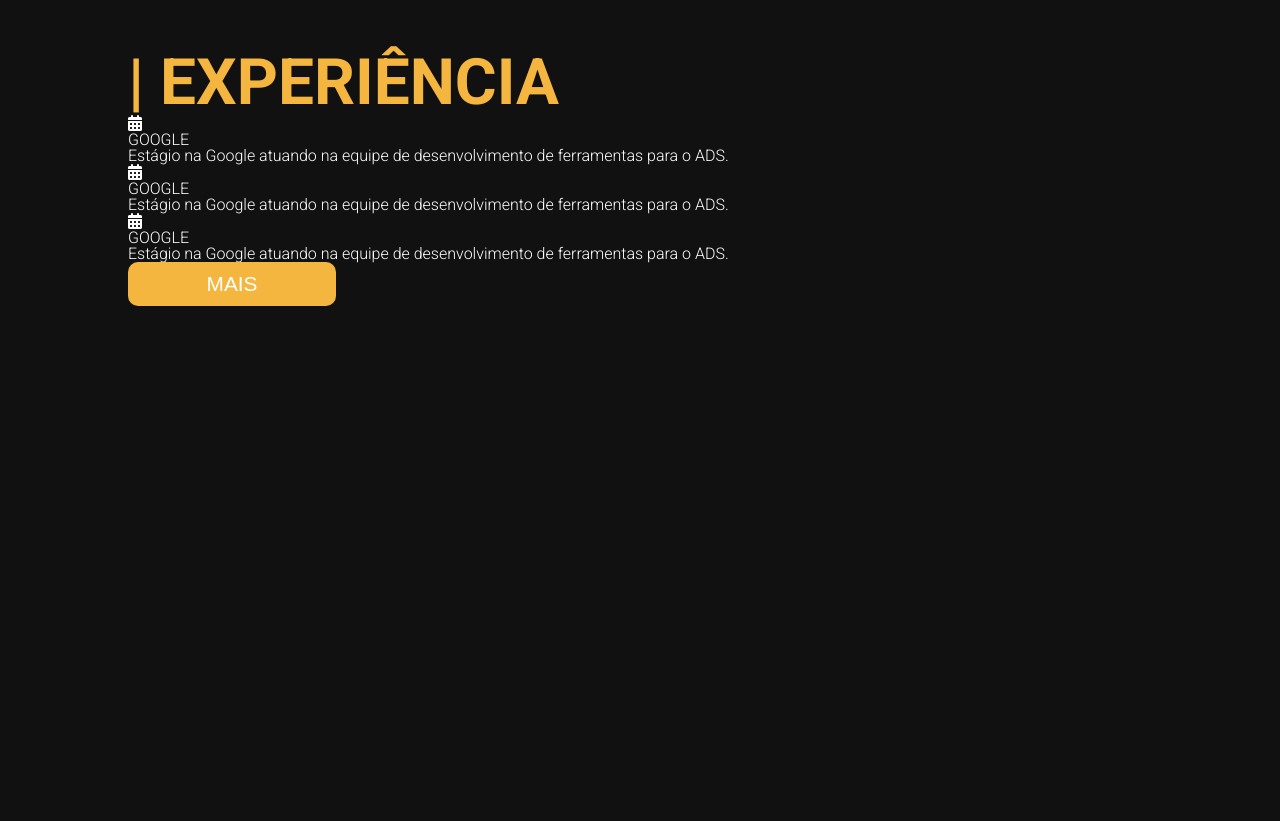
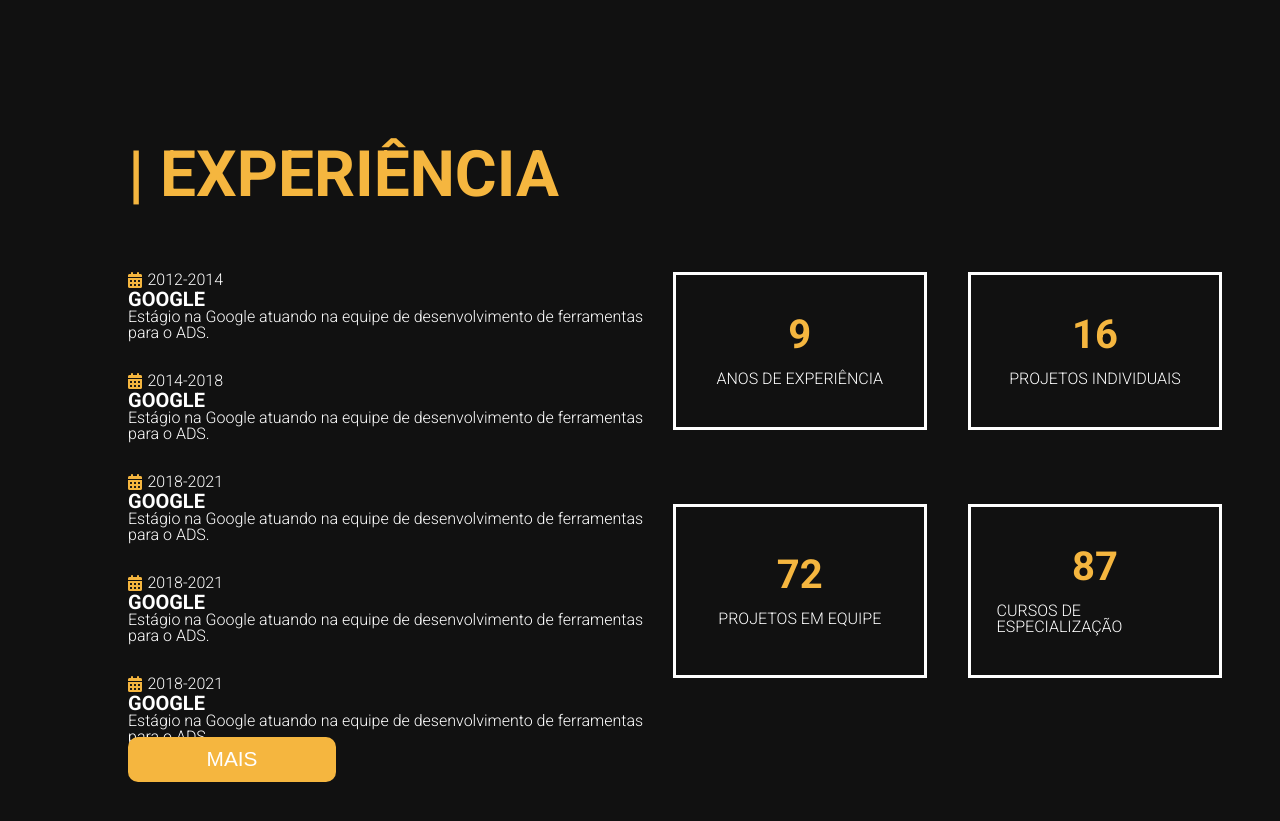
Before and after one commit to Costa-Artur/ProjetoFrontEnd-Portfolio, a plain HTML site: page index.html in a window 1280 px wide. Shown: the part 2978-3799 px from the top of the page. Before the commit the page ends 3284 px from the top, so only its background shows below. Drawn offline with Linux system fonts and the light colour scheme.

Commit message:
terminado tela experiencia

```diff
--- a/index.html
+++ b/index.html
@@ -183,30 +183,70 @@
         </div>
     </section>
     <section class="experiencia secao">
-        <h2 class="titulo">| EXPERIÊNCIA</h2>
+        <h2 class="experiencia__titulo titulo">| EXPERIÊNCIA</h2>
         <div class="experiencia__conteudo">
             <ul class="experiencia-lista">
                 <li class="experiencia-lista__item">
-                    <p class="experiencia-lista__item__icone"><i class="fa-solid fa-calendar-days"></i></p>
+                    <div class="experiencia-lista__data">
+                        <p class="experiencia-lista__data__icone"><i class="fa-solid fa-calendar-days"></i></p>
+                        <p class="experiencia-lista__data__dia">2012-2014</p>
+                    </div>
                     <p class="experiencia-lista__item__titulo">GOOGLE</p>
                     <p class="experiencia-lista__item__descricao">Estágio na Google atuando na equipe de desenvolvimento de ferramentas para o ADS.</p>
                 </li>
                 <li class="experiencia-lista__item">
-                    <p class="experiencia-lista__item__icone"><i class="fa-solid fa-calendar-days"></i></p>
+                    <div class="experiencia-lista__data">
+                        <p class="experiencia-lista__data__icone"><i class="fa-solid fa-calendar-days"></i></p>
+                        <p class="experiencia-lista__data__dia">2014-2018</p>
+                    </div>
                     <p class="experiencia-lista__item__titulo">GOOGLE</p>
                     <p class="experiencia-lista__item__descricao">Estágio na Google atuando na equipe de desenvolvimento de ferramentas para o ADS.</p>
                 </li>
                 <li class="experiencia-lista__item">
-                    <p class="experiencia-lista__item__icone"><i class="fa-solid fa-calendar-days"></i>
+                    <div class="experiencia-lista__data">
+                        <p class="experiencia-lista__data__icone"><i class="fa-solid fa-calendar-days"></i></p>
+                        <p class="experiencia-lista__data__dia">2018-2021</p>
+                    </div>
+                    <p class="experiencia-lista__item__titulo">GOOGLE</p>
+                    <p class="experiencia-lista__item__descricao">Estágio na Google atuando na equipe de desenvolvimento de ferramentas para o ADS.</p>
+                </li>
+                <li class="experiencia-lista__item">
+                    <div class="experiencia-lista__data">
+                        <p class="experiencia-lista__data__icone"><i class="fa-solid fa-calendar-days"></i></p>
+                        <p class="experiencia-lista__data__dia">2018-2021</p>
+                    </div>
+                    <p class="experiencia-lista__item__titulo">GOOGLE</p>
+                    <p class="experiencia-lista__item__descricao">Estágio na Google atuando na equipe de desenvolvimento de ferramentas para o ADS.</p>
+                </li>
+                <li class="experiencia-lista__item">
+                    <div class="experiencia-lista__data">
+                        <p class="experiencia-lista__data__icone"><i class="fa-solid fa-calendar-days"></i></p>
+                        <p class="experiencia-lista__data__dia">2018-2021</p>
+                    </div>
                     <p class="experiencia-lista__item__titulo">GOOGLE</p>
                     <p class="experiencia-lista__item__descricao">Estágio na Google atuando na equipe de desenvolvimento de ferramentas para o ADS.</p>
                 </li>
             </ul>
             <div class="experiencia-quadros">
-
+                <div class="experiencia-quadros__quadro">
+                    <p class="experiencia-quadros__titulo">9</p>
+                    <p class="experiencia-quadros__descricao">ANOS DE EXPERIÊNCIA</p>
+                </div>
+                <div class="experiencia-quadros__quadro">
+                    <p class="experiencia-quadros__titulo">16</p>
+                    <p class="experiencia-quadros__descricao">PROJETOS INDIVIDUAIS</p>
+                </div>
+                <div class="experiencia-quadros__quadro">
+                    <p class="experiencia-quadros__titulo">72</p>
+                    <p class="experiencia-quadros__descricao">PROJETOS EM EQUIPE</p>
+                </div>
+                <div class="experiencia-quadros__quadro">
+                    <p class="experiencia-quadros__titulo">87</p>
+                    <p class="experiencia-quadros__descricao">CURSOS DE ESPECIALIZAÇÃO</p>
+                </div>
             </div>
         </div>
-        <input type="button" value="MAIS" class="botao">
+        <input type="button" value="MAIS" class="experiencia__botao botao">
     </section>
 </body>
 </html>
--- a/style.css
+++ b/style.css
@@ -202,3 +202,71 @@
 .habilidade:hover .habilidade__titulo {
     color: var(--amarelo-botao);
 }
+
+.experiencia {
+    height: 100vh;
+    justify-content: space-between;
+}
+
+.experiencia__titulo {
+    margin-top: 8%;
+}
+
+.experiencia__conteudo {
+    display: flex;
+    justify-content: space-between;
+    height: 50%;
+    width: 90%;
+}
+
+.experiencia-lista {
+    display: flex;
+    flex-direction: column;
+    justify-content: space-around;
+    row-gap: 8%;
+    height: 100%;
+}
+
+.experiencia-lista__data {
+    display: flex;
+    column-gap: 1%;
+}
+
+.experiencia-lista__data__icone {
+    color: var(--amarelo-botao);
+}
+
+.experiencia-lista__item__titulo {
+    font-size: clamp(1vmin, 2.5vmin, 2.5vmin);
+    font-weight: bold;
+}
+
+.experiencia__botao {
+    margin-bottom: 6%;
+}
+
+.experiencia-quadros {
+    display: grid;
+    grid-template-columns: 1fr 1fr;
+    gap: 20%;
+}
+
+.experiencia-quadros__quadro {
+    display: flex;
+    flex-direction: column;
+    align-items: center;
+    justify-content: center;
+    border-style: solid;
+    border-color: white;
+    border-width: 3px;
+    width: 100%;
+    height: 100%;
+    padding: 0 2vw;
+    row-gap: 2vh;
+}
+
+.experiencia-quadros__titulo {
+    color: var(--amarelo-botao);
+    font-weight: bold;
+    font-size: 5vmin;
+}
```
